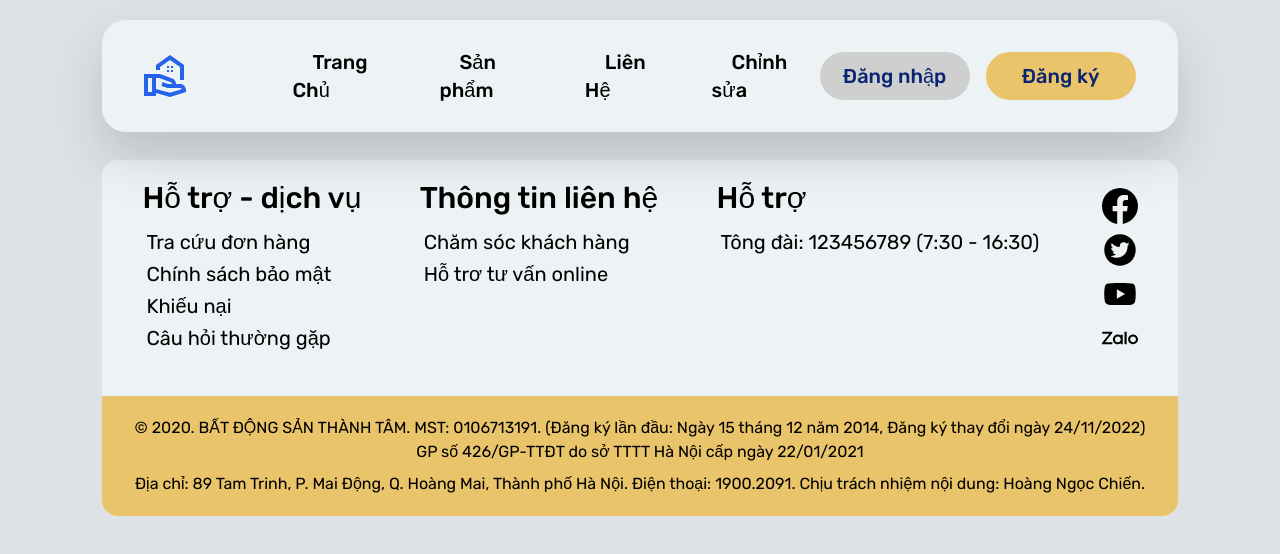
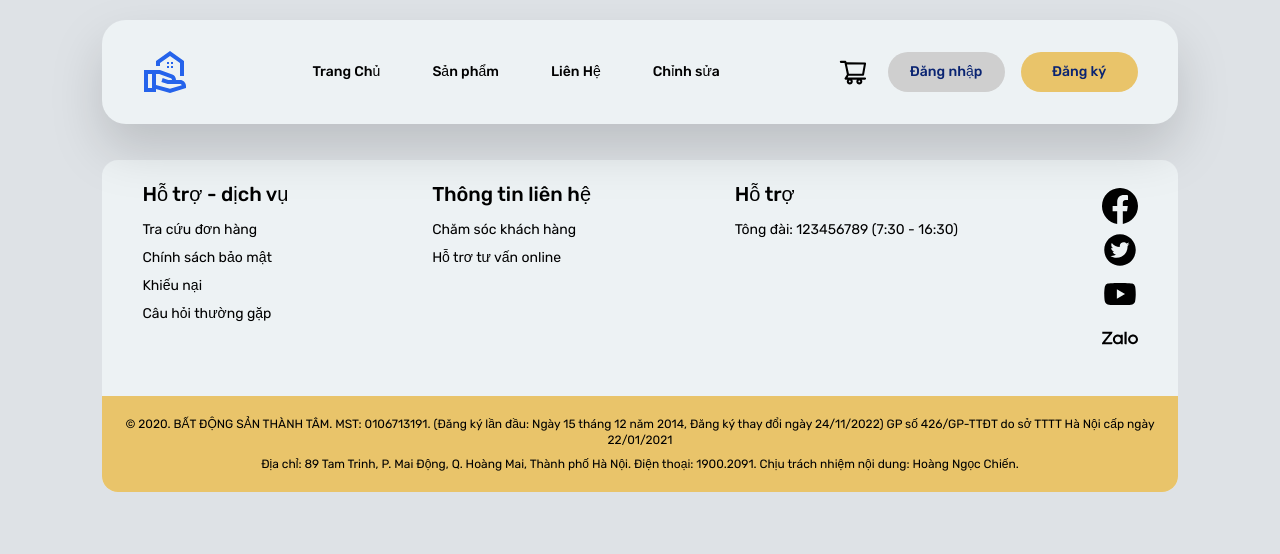
Before and after one commit to Tran-Duoc/Mern_Stack, a React (Create React App) app in the folder client/: page /detail in a window 1280 px wide. Shown: the top 554 px of the page. Built offline with nearby package versions, Linux system fonts and the light colour scheme.

Commit message:
optimize component

```diff
--- a/client/src/App.js
+++ b/client/src/App.js
@@ -6,7 +6,7 @@ import Footer from "./components/Footer/Footer";
 import Product from "./components/Product/Product";
 import Login from "./components/Login/Login";
 import { useContext } from "react";
-import { AppContext } from "./components/context/AppContect";
+import { AppContext } from "./components/context/AppContext";
 import Register from "./components/Register/Register";
 function App() {
    const { isActive } = useContext(AppContext);
@@ -15,6 +15,7 @@ function App() {
    return (
       <div className="bg-[#dee2e6] min-h-screen px-[8%] pt-32  ">
          <Navbar />
+
          <Routes>
             <Route path="/" element={<Home data={data} />} />
             <Route path="/product" element={<Product />} />
--- a/client/src/components/CartProduct/CartProduct.jsx
+++ b/client/src/components/CartProduct/CartProduct.jsx
@@ -26,7 +26,7 @@ const CartProduct = () => {
             </div>
 
             <div className=" drop-shadow-2xl  opacity-80 rounded-2xl mt-2 flex flex-col py-5 px-2">
-               <span className="text-center text-2xl font-medium  bg-[#edf2f4] shadow-2xl rounded-2xl mb-5 py-2">
+               <span className="text-center text-lg font-medium  bg-[#edf2f4] shadow-2xl rounded-2xl mb-5 py-2">
                   name
                </span>
 
--- /dev/null
+++ b/client/src/components/DetailProduct/Detail.jsx
@@ -0,0 +1,7 @@
+import React from "react";
+
+const Detail = () => {
+   return <div>Detail</div>;
+};
+
+export default Detail;
--- /dev/null
+++ b/client/src/components/Dropdown/Dropdown.jsx
@@ -0,0 +1,40 @@
+import React, { useContext } from "react";
+import { AiOutlineLogin, AiOutlineUser } from "react-icons/ai";
+import { AppContext } from "../context/AppContext";
+
+const Dropdown = () => {
+   const { setIsActive } = useContext(AppContext);
+   const { setIsActiveRes } = useContext(AppContext);
+   const { dropdown, setDropdown } = useContext(AppContext);
+   const handleClick = () => {
+      setDropdown(!dropdown);
+      setIsActive(true);
+   };
+   const handleRegister = () => {
+      setDropdown(!dropdown);
+      setIsActiveRes(true);
+   };
+
+   return (
+      <>
+         {dropdown ? (
+            <div
+               className={`fixed w-52 h-28 bg-[#edf2f4]/90  z-10 right-20 top-34 shadow-2xl border rounded-2xl flex flex-col justify-center`}
+            >
+               <div className="dropdown" onClick={handleClick}>
+                  <AiOutlineLogin />
+                  <span>Đăng nhập</span>
+               </div>
+               <div className="dropdown" onClick={handleRegister}>
+                  <AiOutlineUser />
+                  <span>Đăng kí</span>
+               </div>
+            </div>
+         ) : (
+            ""
+         )}
+      </>
+   );
+};
+
+export default Dropdown;
--- a/client/src/components/Footer/Footer.jsx
+++ b/client/src/components/Footer/Footer.jsx
@@ -6,7 +6,7 @@ import { AiFillTwitterCircle, AiFillYoutube } from "react-icons/ai";
 const Footer = () => {
    return (
       <div className="flex flex-col bg-[#edf2f4] mt-8 overflow-hidden rounded-2xl text-center">
-         <div className="flex items-start justify-between text-left py-5 px-10" >
+         <div className="flex items-start justify-between text-left py-5 px-10">
             <div>
                <span className="footer_title">Hỗ trợ - dịch vụ</span>
                <ul className="footer_list">
@@ -32,7 +32,7 @@ const Footer = () => {
                </ul>
             </div>
             <div>
-               <div className="text-4xl" >
+               <div className="text-4xl">
                   <BsFacebook className="footer_social" />
                   <AiFillTwitterCircle className="footer_social" />
                   <AiFillYoutube className="footer_social" />
@@ -40,7 +40,7 @@ const Footer = () => {
                </div>
             </div>
          </div>
-         <div className="bg-[#e9c46a] mt-3 p-5 text-xm">
+         <div className="bg-[#e9c46a] mt-3 p-5 text-xs">
             <p className="mb-2">
                © 2020. BẤT ĐỘNG SẢN THÀNH TÂM. MST: 0106713191. (Đăng ký lần
                đầu: Ngày 15 tháng 12 năm 2014, Đăng ký thay đổi ngày 24/11/2022)
--- a/client/src/components/Login/Login.jsx
+++ b/client/src/components/Login/Login.jsx
@@ -1,6 +1,6 @@
 import React, { useContext } from "react";
 import { AiFillCloseCircle } from "react-icons/ai";
-import { AppContext } from "../context/AppContect";
+import { AppContext } from "../context/AppContext";
 
 const Login = () => {
    const { isActive, setIsActive } = useContext(AppContext);
@@ -57,7 +57,7 @@ const Login = () => {
 
             <span className="mt-3 text-right ">Đăng ký ngay</span>
 
-            <button className="text-2xl font-medium text-white uppercase mt-2 bg-[#e9c46a] py-3 rounded-full">
+            <button className="text-xl font-medium text-white uppercase mt-2 bg-[#e9c46a] py-3 rounded-full">
                Đăng nhập
             </button>
          </form>
--- a/client/src/components/Navbar/Navbar.jsx
+++ b/client/src/components/Navbar/Navbar.jsx
@@ -1,12 +1,15 @@
 import React, { useContext, useState } from "react";
 import { MdOutlineRealEstateAgent } from "react-icons/md";
+import { AiOutlineShoppingCart } from "react-icons/ai";
 import { BiUserCircle } from "react-icons/bi";
 import { Link } from "react-router-dom";
-import { AppContext } from "../context/AppContect";
+import { AppContext } from "../context/AppContext";
+import Dropdown from "../Dropdown/Dropdown";
 const Navbar = () => {
    let admin = true;
    const { setIsActive } = useContext(AppContext);
    const { setIsActiveRes } = useContext(AppContext);
+   const { dropdown, setDropdown } = useContext(AppContext);
 
    const handleClick = () => {
       setIsActive(true);
@@ -15,12 +18,18 @@ const Navbar = () => {
       setIsActiveRes(true);
    };
 
+   const handleClickDropdown = () => {
+      console.log("hrhrhrhhr");
+      setDropdown(!dropdown);
+   };
+
    return (
-      <div className="grid grid-cols-[150px_auto_320px] fixed top-0 left-0 right-0   bg-[#edf2f4] py-7 px-10 drop-shadow-2xl mx-[8%] my-5 rounded-3xl z-10 overflow-hidden md:grid-cols-[70px_auto_100px]">
-         <Link to="/" className="flex items-center justify-start">
+      <div className="relative">
+         <div className="grid grid-cols-[150px_auto_50px_250px] fixed top-0 left-0 right-0   bg-[#edf2f4] py-7 px-10 drop-shadow-2xl mx-[8%] my-5 rounded-3xl z-10 overflow-hidden lg:grid-cols-[70px_auto_50px_50px] ">
+            <Link to="/" className="flex items-center justify-start relative">
                <MdOutlineRealEstateAgent className="text-5xl text-blue-600 font-medium md:text-3xl" />
             </Link>
-         <nav className="text-xl flex gap-10 font-medium items-center justify-start  md:text-xs md:gap-1">
+            <nav className="text-sm flex gap-3 font-medium items-center justify-start  md:text-xs md:gap-1">
                <Link to="/">
                   <span className="text-link">Trang Chủ</span>
                </Link>
@@ -38,9 +47,14 @@ const Navbar = () => {
                   ""
                )}
             </nav>
-
-         {window.innerWidth <= 834 ? (
-            <BiUserCircle className="text-4xl" />
+            <div className="flex items-center justify-start text-3xl ">
+               <AiOutlineShoppingCart />
+               {/* <BiUserCircle onClick={handleClickDropdown} /> */}
+            </div>
+            {window.innerWidth <= 1024 ? (
+               <span className="flex items-center justify-start text-3xl ">
+                  <BiUserCircle onClick={handleClickDropdown} />
+               </span>
             ) : (
                <div className="flex gap-4 items-center justify-center md:gap-1 ">
                   <button
@@ -58,6 +72,8 @@ const Navbar = () => {
                </div>
             )}
          </div>
+         <Dropdown />
+      </div>
    );
 };
 
--- a/client/src/components/Register/Register.jsx
+++ b/client/src/components/Register/Register.jsx
@@ -1,6 +1,6 @@
 import React, { useContext } from "react";
 import { AiFillCloseCircle } from "react-icons/ai";
-import { AppContext } from "../context/AppContect";
+import { AppContext } from "../context/AppContext";
 
 const Register = () => {
    const { isActiveRes, setIsActiveRes } = useContext(AppContext);
--- a/client/src/components/context/AppContect.js
+++ b/client/src/components/context/AppContext.js
@@ -7,8 +7,9 @@ export const AppProvider = ({ children }) => {
    const [isActive, setIsActive] = useState(false);
    const [isActiveRes, setIsActiveRes] = useState(false);
    const [isMobile, setIsMobile] = useState(false);
+   const [dropdown, setDropdown] = useState(false);
    const [resize, setResize] = useState({
-      with: window.innerWidth,
+      width: window.innerWidth,
    });
    useEffect(() => {
       const handleResize = () => {
@@ -36,6 +37,8 @@ export const AppProvider = ({ children }) => {
             setIsActiveRes,
             resize,
             setResize,
+            dropdown,
+            setDropdown,
          }}
       >
          {children}
--- a/client/src/index.css
+++ b/client/src/index.css
@@ -10,19 +10,19 @@
    }
 
    .text-link {
-      @apply px-[20px] py-[10px] hover:text-[#0a2472] duration-300 hover:bg-[#e9c46a] hover:rounded-2xl;
+      @apply px-[20px] py-[10px] hover:text-[#0a2472] duration-300 hover:bg-[#e9c46a] hover:rounded-3xl;
    }
    .btn {
-      @apply w-[150px] py-[10px] text-xl rounded-full text-[#0a2472] font-medium duration-300 hover:drop-shadow-2xl text-center md:text-sm md:w-[100px];
+      @apply w-[150px] py-[10px] text-sm rounded-full text-[#0a2472] font-medium duration-300 hover:drop-shadow-2xl text-center  md:w-[100px];
    }
    .footer_title {
-      @apply text-3xl font-medium;
+      @apply text-xl font-medium;
    }
    .footer_list {
-      @apply text-xl  font-light text-left mt-3;
+      @apply text-sm  font-light text-left mt-3;
    }
    .footer_item {
-      @apply m-1 font-normal  hover:text-[#ff9700] duration-300;
+      @apply my-2 font-normal  hover:text-[#ff9700] duration-300;
    }
    .footer_social {
       @apply my-2;
@@ -43,17 +43,18 @@
       @apply flex items-center justify-center flex-col text-xl;
    }
    .cart-text {
-      @apply text-sm pt-2;
+      @apply text-xs pt-2;
    }
    .text-label {
-      @apply text-xl  font-normal my-3;
+      @apply text-sm  font-normal my-3;
    }
    .input {
-      @apply py-3 px-5 rounded-full
+      @apply py-3 px-5 rounded-full;
    }
    .tablet {
-      @apply md:text-sm
-
-
+      @apply md:text-sm;
+   }
+   .dropdown {
+      @apply flex items-center  text-sm justify-between px-5 py-3 hover:bg-[#e9c46a]/80 duration-300 mx-3 rounded-full;
    }
 }
--- a/client/src/index.js
+++ b/client/src/index.js
@@ -3,7 +3,7 @@ import ReactDOM from "react-dom/client";
 import { BrowserRouter } from "react-router-dom";
 import "./index.css";
 import App from "./App";
-import { AppProvider } from "./components/context/AppContect";
+import { AppProvider } from "./components/context/AppContext";
 
 const root = ReactDOM.createRoot(document.getElementById("root"));
 root.render(
```
Also changed, not shown: 1 other file (tests, documents, lock files or other folders). Lines whose indentation alone changed are shown as unchanged.
